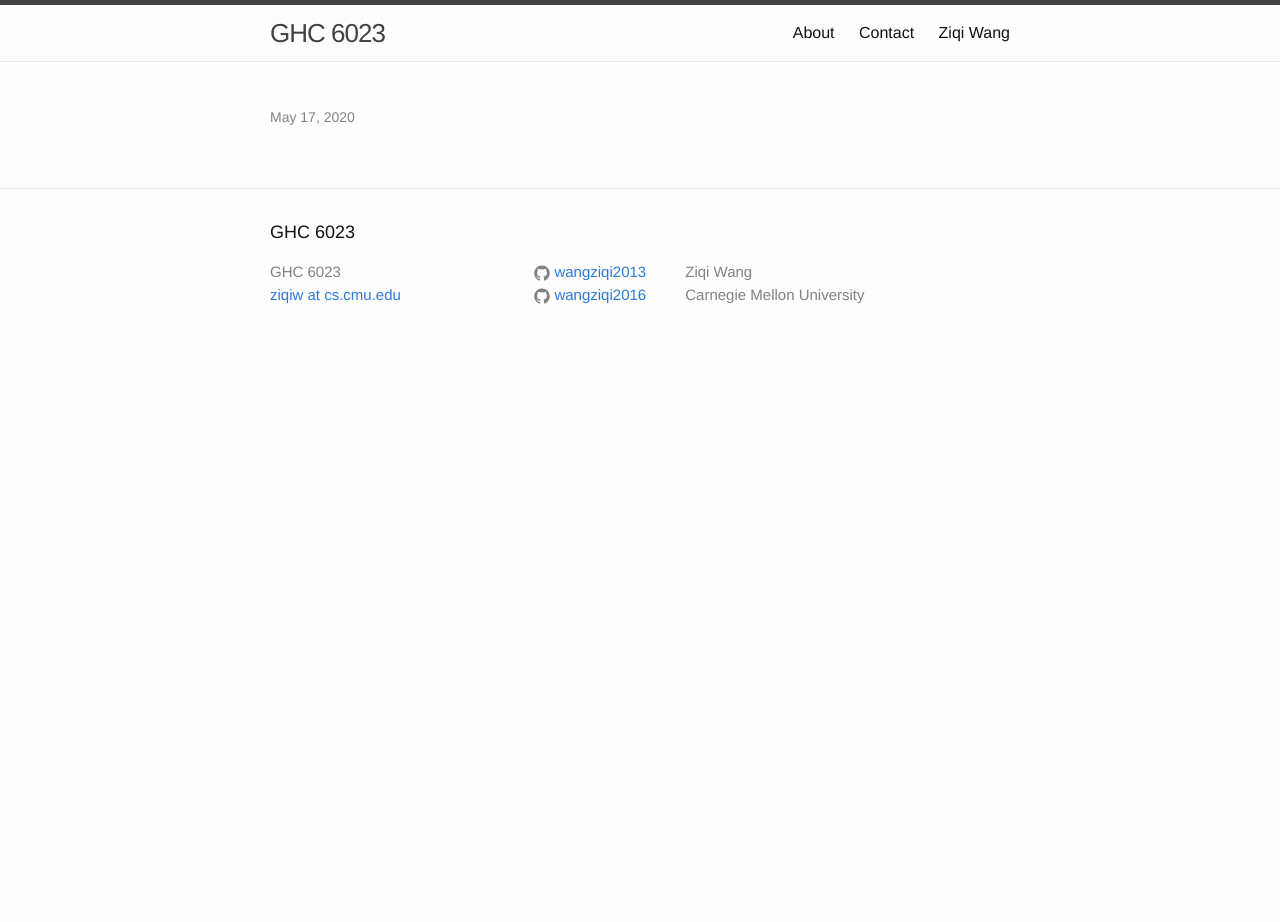
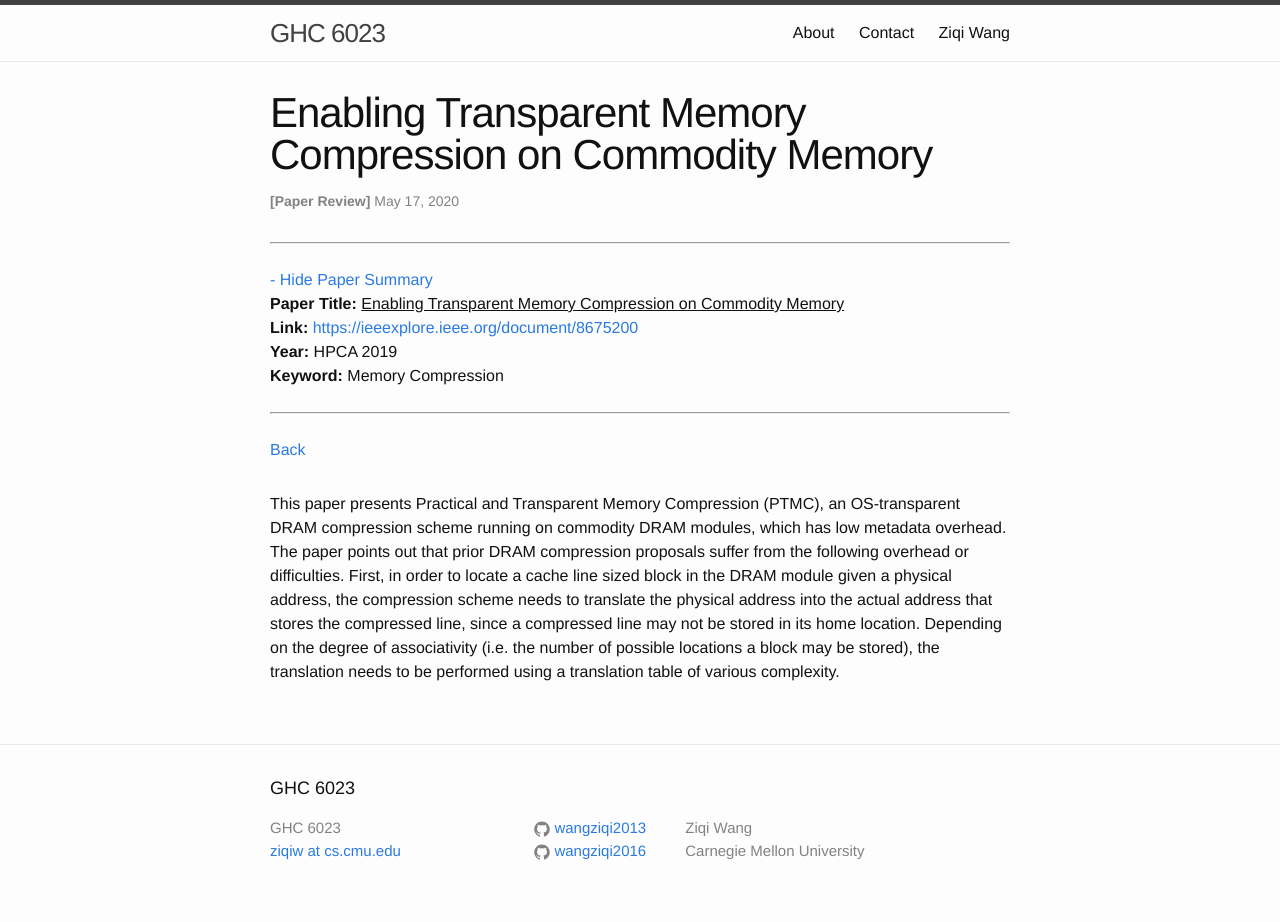
Before and after one commit to wangziqi2013/wangziqi2013.github.io, a Jekyll site: the page built from _posts/2020-05-17-ptmc.markdown, in a window 1280 px wide. Built offline with Jekyll 4.4.1, drawn with Linux system fonts in a browser that asks for light colours; our own code applies the rules of GitHub Pages for plain Markdown files; before the commit the page ends 900 px from its top, so only the background shows below that.

```diff
--- a/_posts/2020-05-17-ptmc.markdown
+++ b/_posts/2020-05-17-ptmc.markdown
@@ -12,3 +12,11 @@ htm_cd:
 htm_cr:
 version_mgmt:
 ---
+
+This paper presents Practical and Transparent Memory Compression (PTMC), an OS-transparent DRAM compression scheme running
+on commodity DRAM modules, which has low metadata overhead. The paper points out that prior DRAM compression proposals
+suffer from the following overhead or difficulties. First, in order to locate a cache line sized block in the DRAM module
+given a physical address, the compression scheme needs to translate the physical address into the actual address that
+stores the compressed line, since a compressed line may not be stored in its home location. Depending on the degree of
+associativity (i.e. the number of possible locations a block may be stored), the translation needs to be performed using
+a translation table of various complexity.
```
Also changed, not shown: other parts of _posts/2020-05-17-ptmc.markdown (+1 -1 lines).
